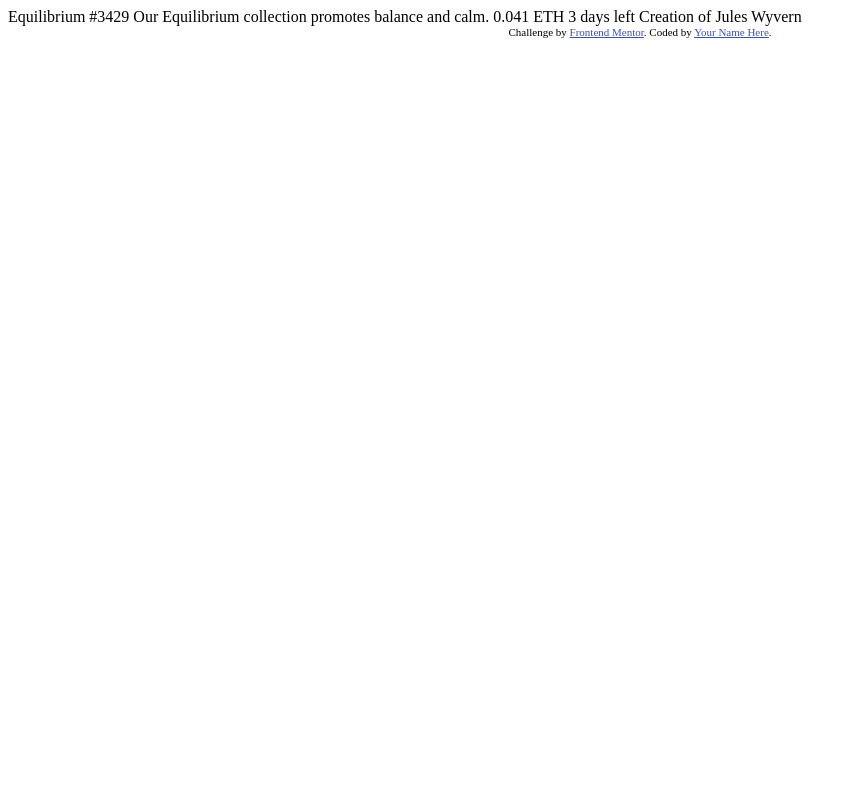
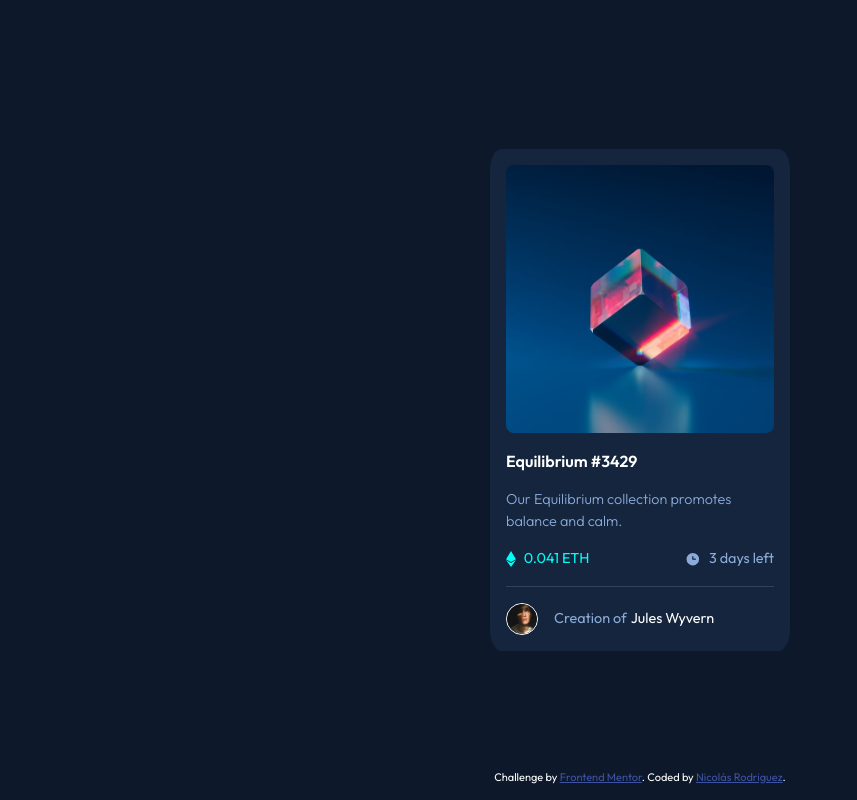
Before and after one commit to nicolasrodriguez3/NFT-Preview-Card, a plain HTML site: page index.html in a window 1280 px wide. Shown: the whole page, without its empty margins (0-857 px from the left). Drawn offline with Linux system fonts and the light colour scheme.

Commit message:
Finished project

```diff
--- /dev/null
+++ b/css/style.css
@@ -0,0 +1,122 @@
+@import url('https://fonts.googleapis.com/css2?family=Outfit:wght@300;400;600&display=swap');
+:root {
+	--Soft-blue: hsl(215, 51%, 70%);
+	--Cyan: hsl(178, 100%, 50%);
+	--main-BG: hsl(217, 54%, 11%);
+	--card-BG: hsl(216, 50%, 16%);
+	--line: hsl(215, 32%, 27%);
+}
+* {
+	margin: 0;
+	padding: 0;
+	box-sizing: border-box;
+}
+html{
+    line-height: 1.5;
+}
+.attribution {
+  color: white;
+  position: fixed;
+  bottom: 15px;
+	font-size: 11px;
+	text-align: center;
+}
+.attribution a {
+	color: hsl(228, 45%, 44%);
+}
+body {
+  font-size: 18px;
+	min-height: 100vh;
+  font-family: 'Outfit', sans-serif;
+	background-color: var(--main-BG);
+	display: flex;
+	justify-content: center;
+	align-items: center;
+}
+main {
+	color: var(--Soft-blue);
+	background-color: var(--card-BG);
+	border-radius: 4%;
+	width: 300px;
+	margin: 0 auto;
+  padding: 1rem;
+}
+.nft-img {
+  max-width: 100%;
+  display: block;
+  border-radius: 3%;
+}
+.img{
+  position: relative;
+  display: flex;
+  justify-content: center;
+  align-items: center;
+
+}
+.img:hover::before{
+  content: "";
+  border-radius: 3%;
+  position: absolute;
+  inset: 0;
+  background-color: var(--Cyan);
+  opacity: 35%;
+  cursor: pointer;
+}
+.view-icon{
+  position: absolute;
+  display: none;
+  cursor: pointer;
+}
+.img:hover .view-icon{
+  display: block;
+}
+h1{
+  color: white;
+  font-size: 1rem;
+  margin: 1rem 0;
+}
+
+p{
+  font-weight: 300;
+  font-size: .9rem;
+}
+.price{
+  margin: 1rem 0;
+  display: flex;
+  justify-content: space-between;
+  align-items: center;
+}
+.price img{
+  margin-right: .5rem;
+  height: 16px;
+}
+.price span {
+  display: flex;
+  align-items: center;
+  font-size: .9rem;
+}
+.price span:first-child{
+  color: var(--Cyan);
+}
+
+.creator{
+  border-top: 1px solid var(--line);
+  padding-top: 1rem;
+  font-size: .9rem;
+  display: flex;
+  align-items: center;
+}
+.creator img{
+  width: 32px;
+  border: 1px solid white;
+  border-radius: 50%;
+  margin-right: 1rem;
+}
+.creator span{
+  color: white;
+  margin-left: 4px;
+}
+.creator span:hover, h1:hover{
+  color: var(--Cyan);
+  cursor: pointer;
+}
--- a/index.html
+++ b/index.html
@@ -1,33 +1,42 @@
 <!DOCTYPE html>
 <html lang="en">
-<head>
-  <meta charset="UTF-8">
-  <meta name="viewport" content="width=device-width, initial-scale=1.0"> <!-- displays site properly based on user's device -->
+	<head>
+		<meta charset="UTF-8" />
+		<meta name="viewport" content="width=device-width, initial-scale=1.0" />
+		<!-- displays site properly based on user's device -->
 
-  <link rel="icon" type="image/png" sizes="32x32" href="./images/favicon-32x32.png">
+		<link
+			rel="icon"
+			type="image/png"
+			sizes="32x32"
+			href="./images/favicon-32x32.png"
+		/>
+		<link rel="stylesheet" href="./css/style.css" />
+		<title>Frontend Mentor | NFT preview card component</title>
+	</head>
+	<body>
+		<main>
+			<picture class="img">
+				<img src="images/image-equilibrium.jpg" alt="NFT" class="nft-img"/>
+        <img src="images/icon-view.svg" class="view-icon" alt="">
+			</picture>
+			<h1>Equilibrium #3429</h1>
+			<p>Our Equilibrium collection promotes balance and calm.</p>
+			<div class="price">
+				<span><img src="images/icon-ethereum.svg" alt="" />0.041 ETH</span>
+				<span><img src="images/icon-clock.svg" alt="" />3 days left</span>
+			</div>
+			<div class="creator">
+        <img src="images/image-avatar.png" alt="">
+        Creation of <span>Jules Wyvern</span>
+      </div>
+		</main>
 
-  <title>Frontend Mentor | NFT preview card component</title>
-
-  <!-- Feel free to remove these styles or customise in your own stylesheet 👍 -->
-  <style>
-    .attribution { font-size: 11px; text-align: center; }
-    .attribution a { color: hsl(228, 45%, 44%); }
-  </style>
-</head>
-<body>
-
-  Equilibrium #3429
-
-  Our Equilibrium collection promotes balance and calm.
-
-  0.041 ETH
-  3 days left
-
-  Creation of Jules Wyvern
-
-  <div class="attribution">
-    Challenge by <a href="https://www.frontendmentor.io?ref=challenge" target="_blank">Frontend Mentor</a>.
-    Coded by <a href="#">Your Name Here</a>.
-  </div>
-</body>
+		<footer class="attribution">
+			Challenge by
+			<a href="https://www.frontendmentor.io?ref=challenge" target="_blank"
+				>Frontend Mentor</a
+			>. Coded by <a href="https://github.com/nicolasrodriguez3">Nicolás Rodriguez</a>.
+		</footer>
+	</body>
 </html>
```
Also changed, not shown: images/final.png (added), 2 other files.
